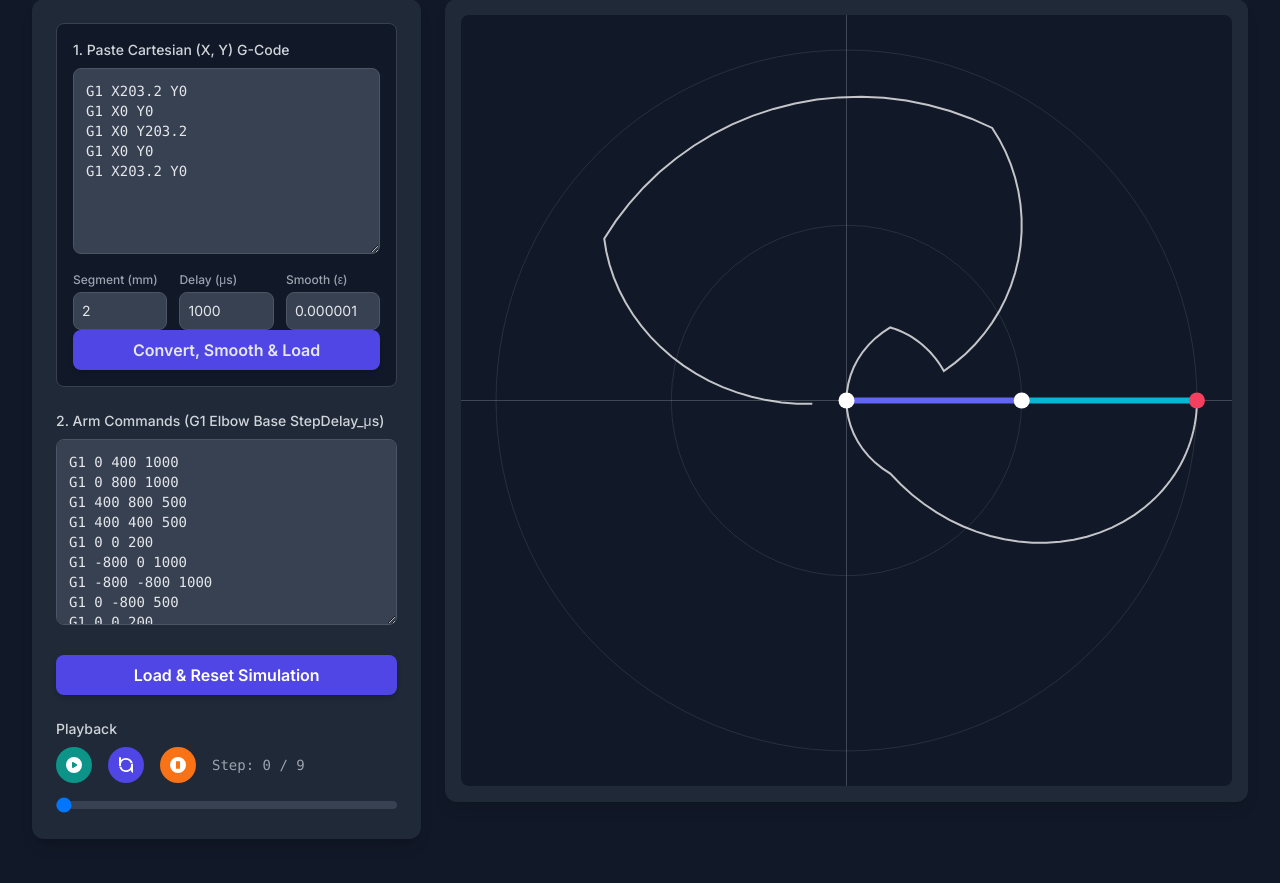
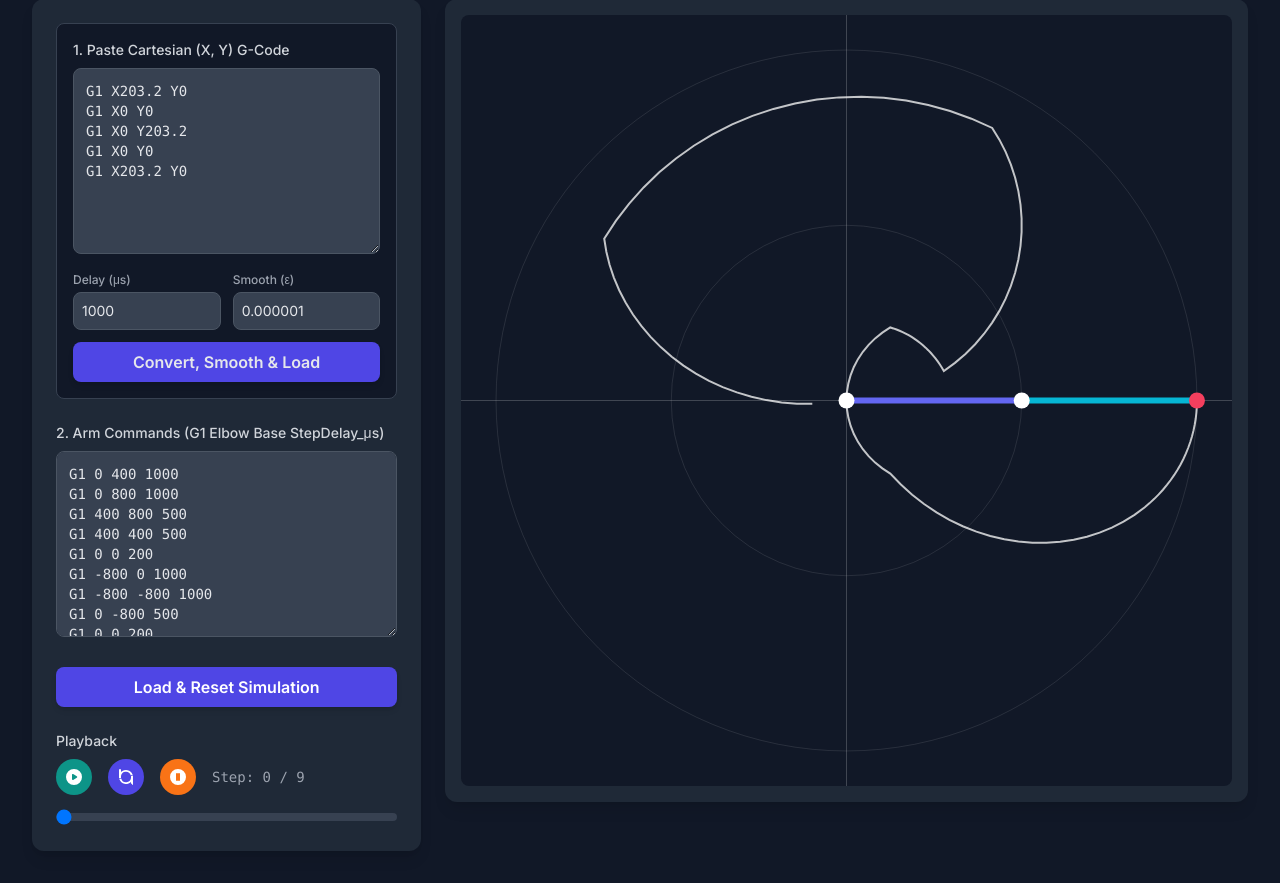
Before and after one commit to packerevans/stepper_gcode_project, a Flask app: page /script in a window 1280 px wide. Shown: the part 121-1004 px from the top of the page. Before the commit the page ends 960 px from the top, so only its background shows below. Run offline with Flask 3, Linux system fonts and the light colour scheme; some libraries are stand-ins or nearby versions.

Commit message:
Update script.html

```diff
--- a/templates/script.html
+++ b/templates/script.html
@@ -106,11 +106,7 @@ G1 X0 Y203.2
 G1 X0 Y0
 G1 X203.2 Y0
 </textarea>
-                <div class="grid grid-cols-3 gap-3 mt-3">
-                    <div>
-                        <label for="segmentLength" class="block text-xs font-medium text-gray-400">Segment (mm)</label>
-                        <input type="number" id="segmentLength" value="2" class="w-full mt-1 p-2 bg-gray-700 border border-gray-600 rounded-lg text-gray-200 text-sm focus:ring-2 focus:ring-blue-500 focus:border-blue-500">
-                    </div>
+                <div class="grid grid-cols-2 gap-3 mt-3">
                     <div>
                         <label for="stepDelayInput" class="block text-xs font-medium text-gray-400">Delay (μs)</label>
                         <input type="number" id="stepDelayInput" value="1000" class="w-full mt-1 p-2 bg-gray-700 border border-gray-600 rounded-lg text-gray-200 text-sm focus:ring-2 focus:ring-blue-500 focus:border-blue-500">
@@ -120,7 +116,7 @@ G1 X203.2 Y0
                         <input type="number" id="smoothingSensitivity" value="0.000001" step="0.000001" class="w-full mt-1 p-2 bg-gray-700 border border-gray-600 rounded-lg text-gray-200 text-sm focus:ring-2 focus:ring-blue-500 focus:border-blue-500">
                     </div>
                 </div>
-                <button id="convertGCodeBtn" class="w-full font-semibold py-2 px-4 rounded-lg transition duration-200 shadow-md">
+                <button id="convertGCodeBtn" class="w-full mt-3 font-semibold py-2 px-4 rounded-lg transition duration-200 shadow-md">
                     Convert, Smooth & Load
                 </button>
             </div>
@@ -199,7 +195,7 @@ G1 0 0 200
         // Converter DOM elements
         const gcodeConverterInput = document.getElementById('gcodeConverterInput');
         const convertGCodeBtn = document.getElementById('convertGCodeBtn');
-        const segmentLengthInput = document.getElementById('segmentLength');
+        // const segmentLengthInput = document.getElementById('segmentLength'); // *** REMOVED ***
         const stepDelayInput = document.getElementById('stepDelayInput');
         const smoothingSensitivity = document.getElementById('smoothingSensitivity');
 
@@ -292,6 +288,11 @@ G1 0 0 200
 
         // --- G-Code Converter Functions ---
 
+        // *** --- MODIFIED FUNCTION --- ***
+        /**
+         * Converts G-code vertices (X, Y) directly to arm commands.
+         * This creates smooth, angle-space-linear moves between each G-code vertex.
+         */
         function convertGCode() {
             const gcodeText = gcodeConverterInput.value;
             const lines = gcodeText.split('\n');
@@ -314,19 +315,19 @@ G1 0 0 200
                 return;
             }
 
-            // --- 2. Remove scaling logic ---
-            // No scaling is performed.
-
-            // --- 3. Convert coords to relative arm commands ---
+            // --- 2. Convert coords to relative arm commands ---
             let generatedCommands = [];
 
             // --- NEW STARTING POSITION LOGIC ---
+            // Find the *first* point to set the arm's initial angle
             const first_coord = coords[0];
             let start_theta1;
 
             if (Math.hypot(first_coord.x, first_coord.y) < 0.1) {
+                // Start at origin, assume 0 angle
                 start_theta1 = 0;
             } else {
+                // Start somewhere else, point the arm at it
                 start_theta1 = Math.atan2(first_coord.y, first_coord.x);
             }
 
@@ -335,49 +336,17 @@ G1 0 0 200
             let prev_base_steps = Math.round(-start_alpha_rad * STEPS_PER_RAD);
             let prev_elbow_steps = Math.round(-start_beta_rad * STEPS_PER_RAD);
 
-            // Get the arm's ACTUAL start position (clamped)
-            let { p2: start_pos } = calculateFK(null, prev_base_steps, prev_elbow_steps);
-            let prev_x = start_pos.x;
-            let prev_y = start_pos.y;
-
-            // --- THE REAL FIX: Track the IDEAL G-code path ---
-            // We set the *ideal* start point to be the arm's *actual* start point.
-            let ideal_prev_x = prev_x;
-            let ideal_prev_y = prev_y;
-            // --- END FIX ---
-
-            const segment_length_mm = parseFloat(segmentLengthInput.value) || 2.0;
             const step_delay_us = parseInt(stepDelayInput.value, 10) || 1000;
 
             try {
-                // Loop over each G1 coordinate
+                // Loop over each G1 coordinate vertex
                 for (const coord of coords) {
-                    // These are the IDEAL G-code targets
-                    const ideal_end_x = coord.x;
-                    const ideal_end_y = coord.y;
+                    const curr_x = coord.x;
+                    const curr_y = coord.y;
 
-                    // --- FIX: Interpolation is ALWAYS along the ideal G-code line ---
-                    const line_start_x = ideal_prev_x;
-                    const line_start_y = ideal_prev_y;
-
-                    // These track the *actual* arm position during this G1 move
-                    let last_clamped_x = prev_x;
-                    let last_clamped_y = prev_y;
-
-                    // Calculate distance based on the IDEAL path
-                    const distance = Math.hypot(ideal_end_x - line_start_x, ideal_end_y - line_start_y);
-                    const num_segments = Math.max(1, Math.ceil(distance / segment_length_mm));
-
-                    // Interpolate along the *ideal* straight line
-                    for (let i = 1; i <= num_segments; i++) {
-                        const progress = i / num_segments;
-                        // Get the *ideal* point along the line
-                        const curr_x = lerp(line_start_x, ideal_end_x, progress);
-                        const curr_y = lerp(line_start_y, ideal_end_y, progress);
-
-                        // Now, find the *actual* steps to reach that *ideal* point
-                        // (calculateIK will clip it if it's unreachable)
-                        const { base_steps, elbow_steps, clamped_x, clamped_y } = calculateIK(curr_x, curr_y, prev_base_steps);
+                    // Calculate the arm steps for this vertex, using the previous
+                    // steps to inform the angle unwrapping logic
+                    const { base_steps, elbow_steps } = calculateIK(curr_x, curr_y, prev_base_steps);
 
                     // Get relative steps from the *previous actual* steps
                     const rel_base = Math.round(base_steps - prev_base_steps);
@@ -388,29 +357,16 @@ G1 0 0 200
                         generatedCommands.push({ elbow: rel_elbow, base: rel_base, delay: step_delay_us });
                     }
 
-                        // --- FIX: Update the *actual* state for the next segment ---
+                    // Update the state for the next G1 line
                     prev_base_steps = base_steps;
                     prev_elbow_steps = elbow_steps;
-                        last_clamped_x = clamped_x;
-                        last_clamped_y = clamped_y;
-                    }
-
-                    // --- FIX: Update states for the *next* G1 line ---
-
-                    // 1. The arm's *actual* position is where it ended up (clamped)
-                    prev_x = last_clamped_x;
-                    prev_y = last_clamped_y;
-
-                    // 2. The *ideal* path continues from the G-code target
-                    ideal_prev_x = ideal_end_x;
-                    ideal_prev_y = ideal_end_y;
                 }
             } catch (e) {
                 showModal(`Conversion Error: ${e.message}`);
                 return;
             }
 
-            // --- 4. Smooth the commands ---
+            // --- 3. Smooth the commands ---
             let commandsToSmooth = generatedCommands;
             let smoothedCommands = [];
             let lastLength = -1;
@@ -422,11 +378,13 @@ G1 0 0 200
                 commandsToSmooth = smoothedCommands;
             }
 
-            // --- 5. Load into simulator ---
+            // --- 4. Load into simulator ---
             const commandStrings = smoothedCommands.map(cmd => `G1 ${cmd.elbow} ${cmd.base} ${cmd.delay}`);
             commandsInput.value = commandStrings.join('\n');
             loadCommandsBtn.click(); // Automatically click "Load & Reset"
         }
+        // *** --- END MODIFIED FUNCTION --- ***
+
 
         /**
          * Combines consecutive commands with the same ratio and speed.
@@ -1042,6 +1000,7 @@ G1 0 0 200
 
             const closeButton = document.createElement('button');
             closeButton.className = 'w-full text-white font-semibold py-2 px-4 rounded-lg transition duration-200';
+            closeButton.textContent = 'OK'; // Added text to the button
 
             // Event listener for close button
             closeButton.onclick = () => {
```
Lines whose indentation alone changed are shown as unchanged.
